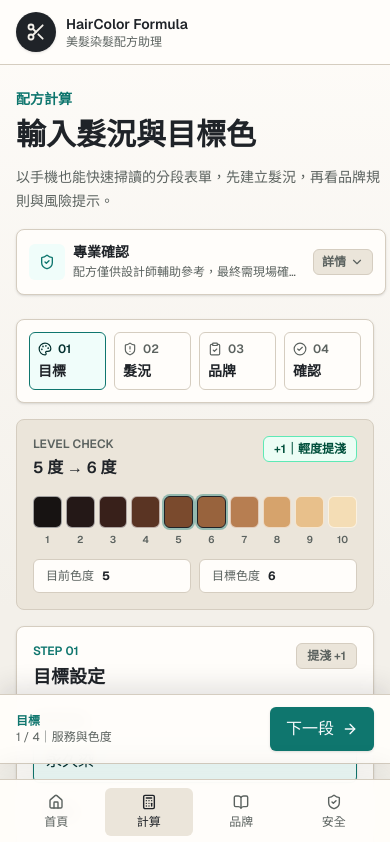
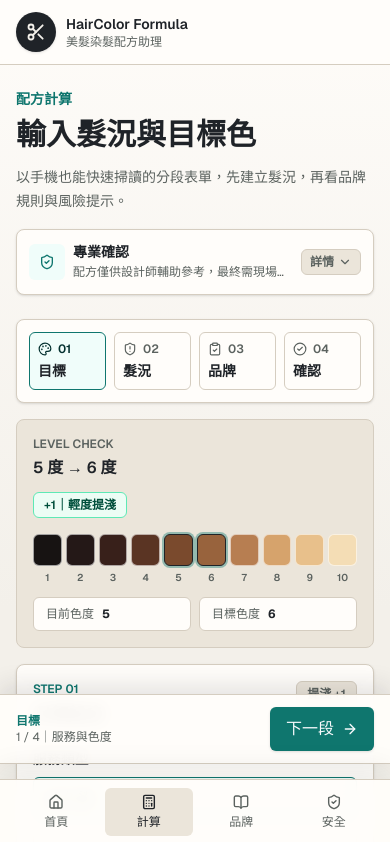
Before and after one commit to sherman0769/haircolor-formula-assistant, a Next.js app: page /formula in a window 390 px wide. Shown: the top 842 px of the page. Built offline with nearby package versions, Linux system fonts and the light colour scheme.

Commit message:
Fix mobile viewport overflow

```diff
--- a/app/formula/page.tsx
+++ b/app/formula/page.tsx
@@ -3,9 +3,9 @@ import { SafetyNotice } from "@/components/SafetyNotice";
 
 export default function FormulaPage() {
   return (
-    <div className="mx-auto max-w-6xl px-4 py-6 sm:py-8">
-      <div className="mb-6 grid gap-4 lg:grid-cols-[1fr_380px]">
-        <div>
+    <div className="mx-auto w-full max-w-6xl overflow-x-clip px-4 py-6 sm:py-8">
+      <div className="mb-6 grid min-w-0 gap-4 lg:grid-cols-[minmax(0,1fr)_380px]">
+        <div className="min-w-0">
           <p className="text-sm font-semibold text-accent">配方計算</p>
           <h1 className="mt-2 text-3xl font-semibold tracking-normal">
             輸入髮況與目標色
--- a/app/globals.css
+++ b/app/globals.css
@@ -36,15 +36,22 @@
 
 html {
   background: var(--background);
+  max-width: 100%;
+  overflow-x: clip;
 }
 
 body {
+  width: 100%;
+  max-width: 100%;
   min-height: 100vh;
   margin: 0;
   background:
     linear-gradient(180deg, rgba(255, 253, 250, 0.92), rgba(243, 240, 234, 1) 38rem),
     var(--background);
   color: var(--foreground);
+  overflow-x: clip;
+  text-size-adjust: 100%;
+  -webkit-text-size-adjust: 100%;
 }
 
 a {
@@ -56,6 +63,14 @@ input,
 select,
 textarea {
   font: inherit;
+  max-width: 100%;
+}
+
+img,
+svg,
+video,
+canvas {
+  max-width: 100%;
 }
 
 ::selection {
--- a/app/layout.tsx
+++ b/app/layout.tsx
@@ -1,4 +1,4 @@
-import type { Metadata } from "next";
+import type { Metadata, Viewport } from "next";
 import { Geist, Geist_Mono } from "next/font/google";
 import Link from "next/link";
 import { BrandLogo } from "@/components/BrandLogo";
@@ -34,6 +34,12 @@ export const metadata: Metadata = {
     title: "HairColor Formula Assistant",
     description: "美髮染髮配方助理，給專業設計師的配方輔助工具。",
   },
+};
+
+export const viewport: Viewport = {
+  width: "device-width",
+  initialScale: 1,
+  viewportFit: "cover",
 };
 
 const navItems = [
@@ -72,7 +78,7 @@ export default function RootLayout({
             </nav>
           </div>
         </header>
-        <main className="pb-24 md:pb-0">{children}</main>
+        <main className="min-w-0 overflow-x-clip pb-24 md:pb-0">{children}</main>
         <footer className="border-t border-border bg-panel/80 px-4 py-5 pb-28 text-center text-xs font-medium text-muted-foreground md:pb-5">
           26肯邦AI進階課程｜李詩民
         </footer>
--- a/components/ColorLevelMeter.tsx
+++ b/components/ColorLevelMeter.tsx
@@ -56,8 +56,8 @@ export function ColorLevelMeter({
 
   return (
     <section className="rounded-lg border border-border bg-muted p-4">
-      <div className="flex items-start justify-between gap-3">
-        <div>
+      <div className="flex flex-col gap-3 sm:flex-row sm:items-start sm:justify-between">
+        <div className="min-w-0">
           <p className="text-xs font-semibold uppercase tracking-normal text-muted-foreground">
             Level Check
           </p>
@@ -66,7 +66,7 @@ export function ColorLevelMeter({
           </h3>
         </div>
         <span
-          className={`rounded-md border px-2.5 py-1 text-xs font-semibold ${getLiftClass(levelDiff)}`}
+          className={`w-fit max-w-full rounded-md border px-2.5 py-1 text-xs font-semibold ${getLiftClass(levelDiff)}`}
         >
           {levelDiff > 0 ? `+${levelDiff}` : levelDiff}｜{getLiftLabel(levelDiff)}
         </span>
--- a/components/FormulaForm.tsx
+++ b/components/FormulaForm.tsx
@@ -217,8 +217,8 @@ export function FormulaForm() {
   }
 
   return (
-    <div className="grid gap-6 lg:grid-cols-[minmax(0,1fr)_430px]">
-      <form onSubmit={handleSubmit} className="space-y-4">
+    <div className="grid min-w-0 gap-6 lg:grid-cols-[minmax(0,1fr)_430px]">
+      <form onSubmit={handleSubmit} className="min-w-0 space-y-4">
         <section className="rounded-lg border border-border bg-panel p-3 shadow-sm sm:p-4">
           <div className="grid grid-cols-4 gap-2">
             {formSteps.map((step, index) => {
@@ -607,7 +607,7 @@ export function FormulaForm() {
         </div>
       </form>
 
-      <div ref={resultPanelRef}>
+      <div ref={resultPanelRef} className="min-w-0">
         <FormulaResult result={result} />
       </div>
     </div>
--- a/components/SafetyNotice.tsx
+++ b/components/SafetyNotice.tsx
@@ -16,9 +16,9 @@ const safetyStatements = [
 export function SafetyNotice({ compact = false }: SafetyNoticeProps) {
   if (compact) {
     return (
-      <section className="rounded-lg border border-border bg-panel p-3 shadow-sm">
-        <details className="group [&_summary::-webkit-details-marker]:hidden">
-          <summary className="flex cursor-pointer list-none items-center justify-between gap-3">
+      <section className="min-w-0 rounded-lg border border-border bg-panel p-3 shadow-sm">
+        <details className="group min-w-0 [&_summary::-webkit-details-marker]:hidden">
+          <summary className="flex min-w-0 cursor-pointer list-none items-center justify-between gap-3">
             <span className="flex min-w-0 items-center gap-2">
               <span className="grid size-9 shrink-0 place-items-center rounded-md bg-teal-50 text-accent">
                 <ShieldCheck aria-hidden="true" className="size-4" />
```
